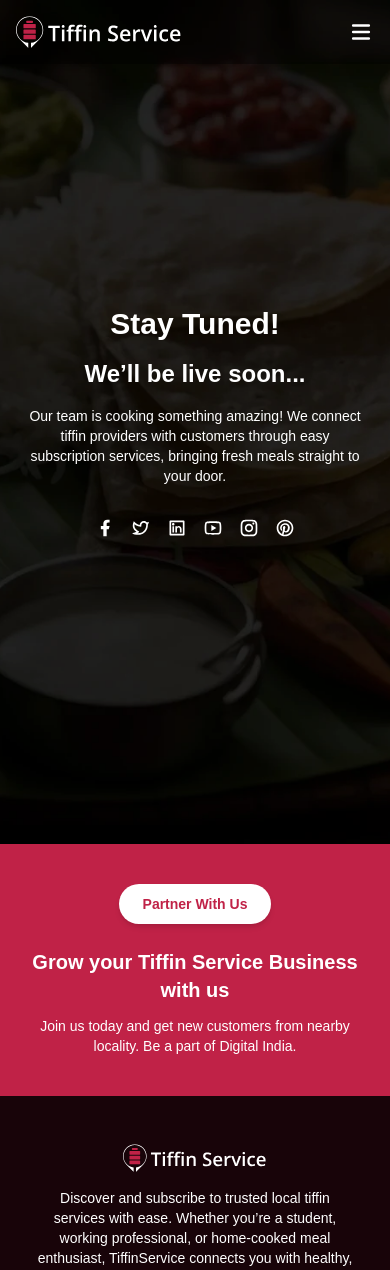
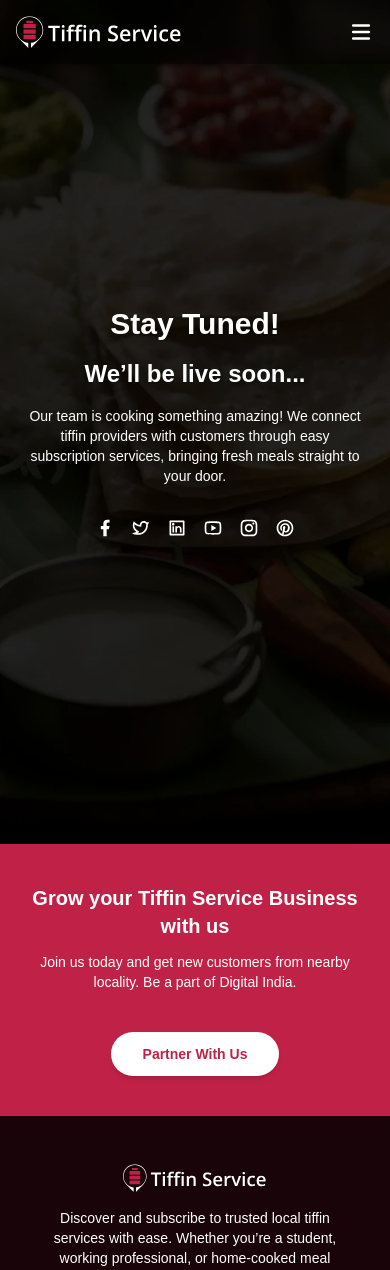
Before and after one commit to SeaNeB-Tech/tiffin-service-soon, a Next.js app: page / in a window 390 px wide. Shown: the top 1270 px of the page. Built offline with nearby package versions, Linux system fonts and the light colour scheme.

Commit message:
Updated Footer Design

```diff
--- a/src/app/components/Footer.jsx
+++ b/src/app/components/Footer.jsx
@@ -34,8 +34,8 @@
             </Script>
 
             <div className="bg-[#C02247] text-white py-10 px-6">
-        <div className="max-w-7xl mx-auto flex flex-col-reverse md:flex-row items-center justify-between gap-6">
-          <div className="text-center md:text-left space-y-3">
+                <div className="max-w-7xl mx-auto flex flex-col items-center text-center gap-6 md:flex-row md:justify-between md:text-left">
+                    <div className="space-y-3">
                         <h2 className="text-xl sm:text-2xl md:text-3xl font-semibold">
                             Grow your Tiffin Service Business with us
                         </h2>
@@ -46,7 +46,7 @@
 
                     <Link
                         href="https://about.tiffinservice.app/partner-with-us"
-            className="bg-white text-[#C02247] font-semibold py-2.5 px-6 sm:py-3 sm:px-8 rounded-full shadow-md hover:bg-gray-100 transition-all text-sm sm:text-base"
+                        className="mt-4 md:mt-0 bg-white text-[#C02247] font-semibold py-3 px-8 rounded-full shadow-md hover:bg-gray-100 transition-all text-sm sm:text-base"
                         rel="noopener noreferrer"
                     >
                         Partner With Us
```
Lines whose indentation alone changed are shown as unchanged.
